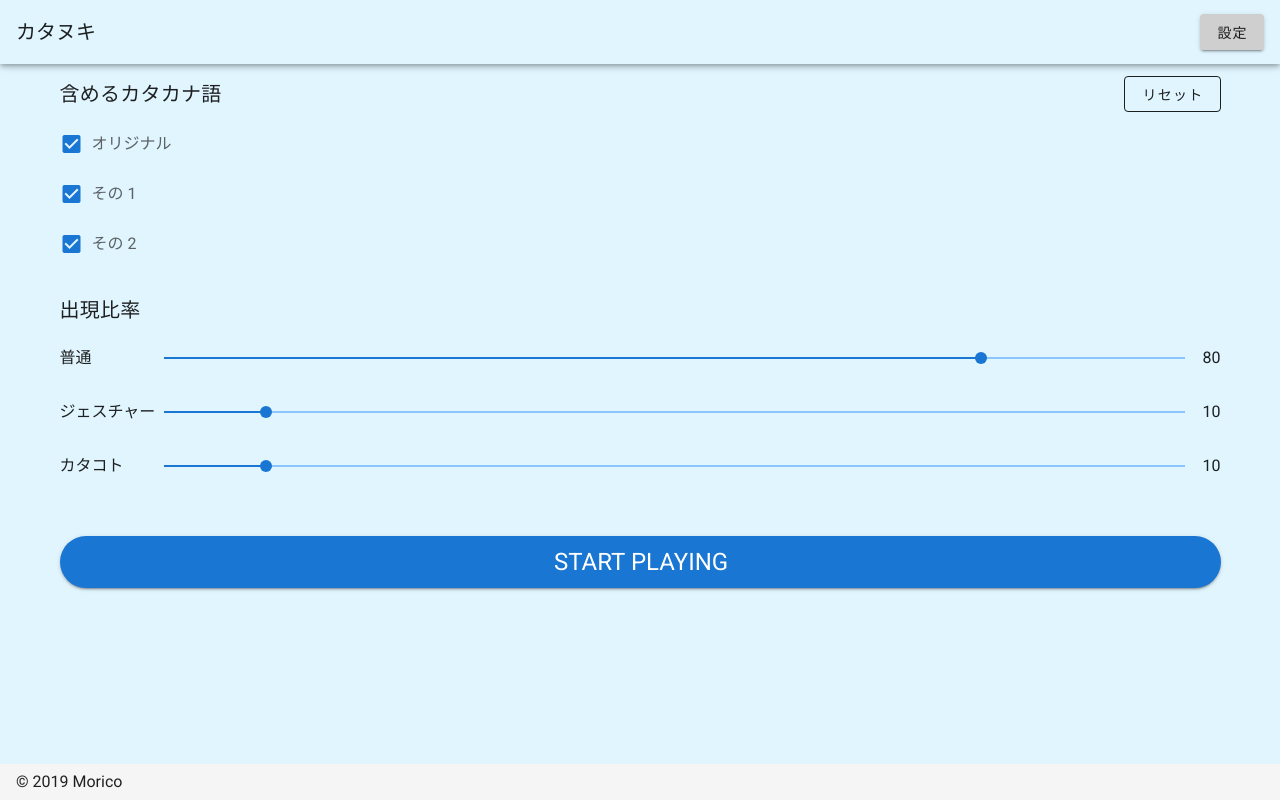
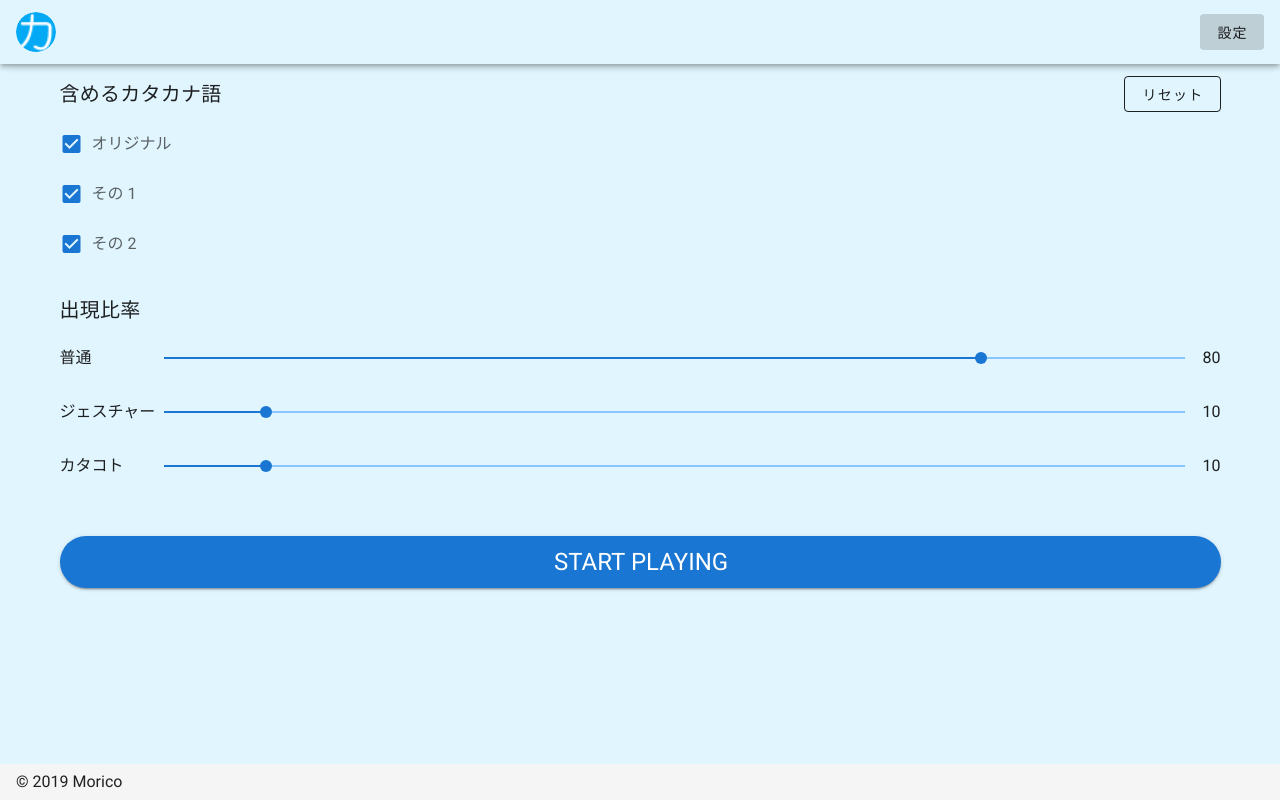
Before and after one commit to moriconomori/bobjiten, a Nuxt app: page /settings in a window 1280 px wide. Built offline with nearby package versions, Linux system fonts and the light colour scheme.

Commit message:
ロゴ画像を追加

```diff
--- a/layouts/default.vue
+++ b/layouts/default.vue
@@ -1,9 +1,11 @@
 <template>
   <v-app>
-    <v-app-bar app class="light-blue lighten-5">
-      <v-toolbar-title>カタヌキ</v-toolbar-title>
+    <v-app-bar app hide-on-scroll class="light-blue lighten-5">
+      <v-avatar size="40">
+        <img src="~/assets/logo.png" alt="カタヌキ" />
+      </v-avatar>
       <v-spacer />
-      <v-btn to="/settings">設定</v-btn>
+      <v-btn text to="/settings">設定</v-btn>
     </v-app-bar>
 
     <v-content class="light-blue lighten-5">
```
Also changed, not shown: assets/logo.png (added).
